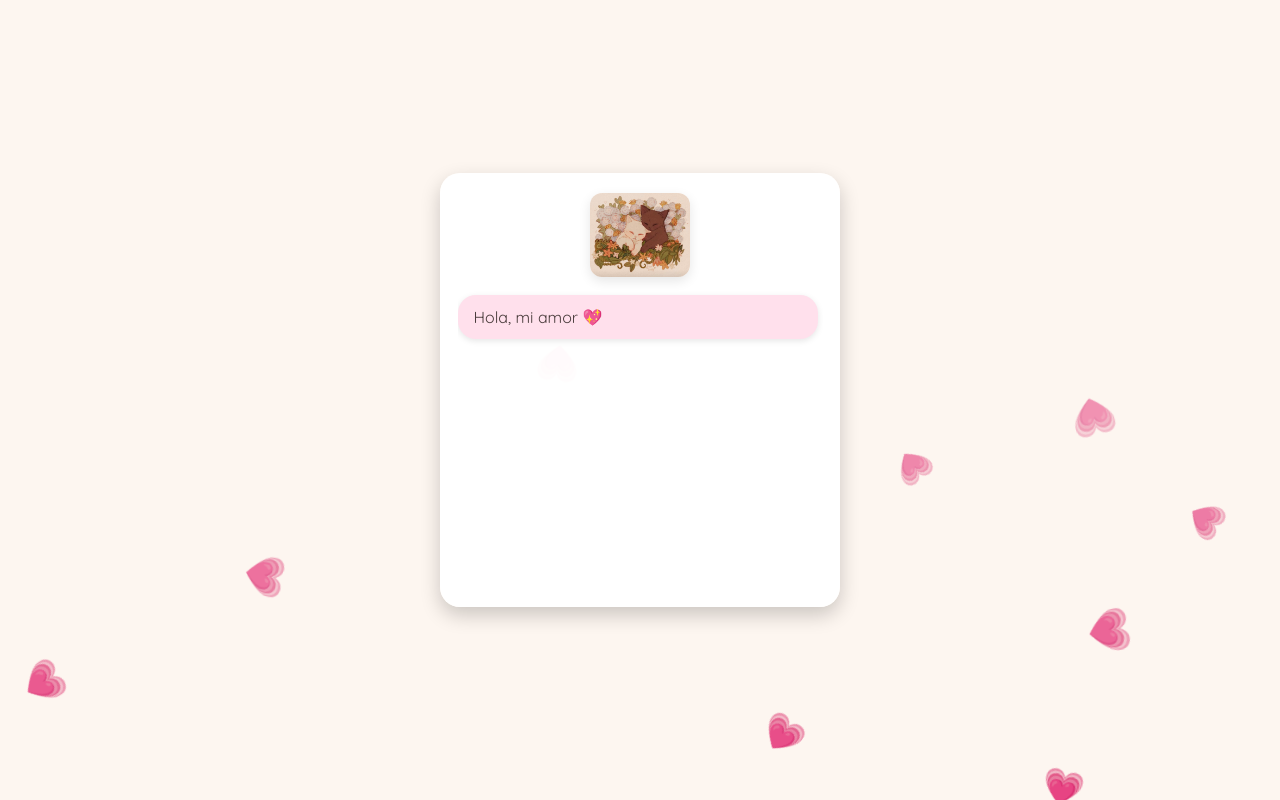
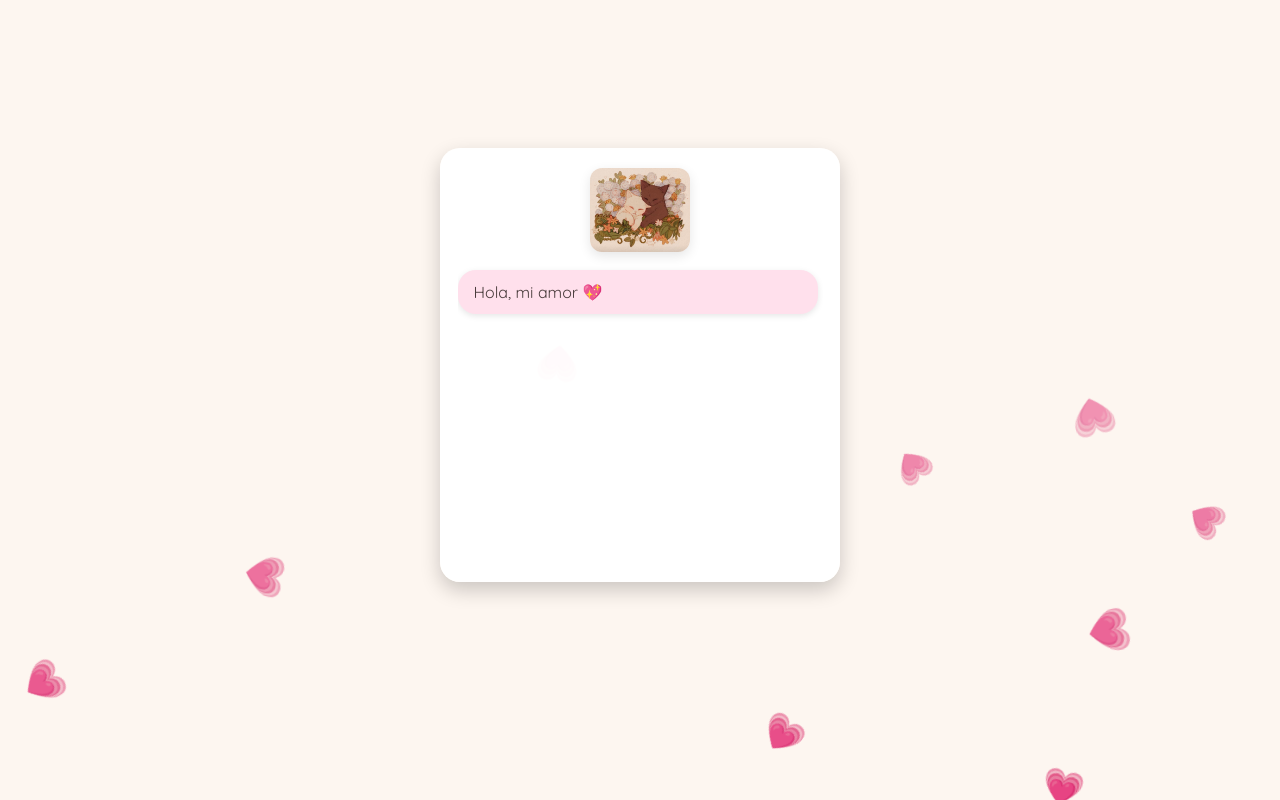
Before and after one commit to imfrxddy/hnhsa, a plain HTML site: page index.html in a window 1280 px wide. Both pictures are taken after a click on the button "Empezar". Drawn offline with Linux system fonts and the light colour scheme.

Commit message:
Update index.html

```diff
--- a/index.html
+++ b/index.html
@@ -64,7 +64,7 @@
       display: flex;
       flex-direction: column;
       align-items: center;
-      margin-top: -20px;
+      margin-top: -70px;
     }
 
     .decoracion {
@@ -155,7 +155,7 @@
 
     const mensajes = [
       "Hola, mi amor 💖",
-      "Sé que han sido días difíciles...",
+      "Sé que no todos los días son fáciles...",
       "Pero quiero recordarte que estoy aquí ✨",
       "Que siempre lo estaré 🫂",
       "Y en estos momentos es cuando quiero...",
@@ -164,13 +164,24 @@
       "Todo lo que has superado hasta ahora",
       "Eres muy fuerte y te admiro por ello",
       "Cada día me siento orgulloso de ti",
-      "Mi noviecita hermosa 💖",
-      "Solo quiero hacerte feliz 💖",
-      "Porque mereces serlo, mereces el mundo",
-      "Te amo mucho, mi cielito 💖",
-      "Nunca olvides lo que eres",
-      "Y si lo olvidas... estaré aquí para recordártelo.",
-      "Te adoro con mi vida 💖",
+      "Mi noviecita hermosa, mi pedacito de cielo 💖",
+      "Solo quiero verte feliz. Sonriendo, brillando, sintiéndote amada",
+      "Porque lo mereces todo, calma, cariño, y mil motivos para sonreír 🌸",
+      "Cuando sonríes, el mundo es más bonito... al menos para mí 🥺",
+      "Y si lloras, no estás sola. Estoy aquí para sostenerte 💗",
+      "Te amo con cada parte de mí 💖",
+      "Tú eres mi lugar seguro, incluso cuando todo tiembla",
+      "Tu voz me calma, tu risa me salva",
+      "Quiero ser tu descanso, tu apoyo, tu rayo de sol cuando todo se nuble ☀️",
+      "Porque no estás sola. Nunca.",
+      "Y si algún día dudas de tu valor...",
+      "Estaré aquí para recordarte que eres todo lo que está bien en el mundo ✨",
+      "No tienes que cargar con todo tú sola, amor. Aquí estoy yo, para ti 💖",
+      "Respira. Todo pasa. Pero yo no paso, yo me quedo contigo",
+      "En tus días buenos y en los no tan buenos… ahí estaré",
+      "Gracias por existir. Gracias por dejarme amarte 🥰",
+      "Te adoro con mi vida. Hoy y siempre 💖",
+      "Nunca olvides lo especial que eres, ni lo mucho que significas para mí",
       "💖"
     ];
 
```
